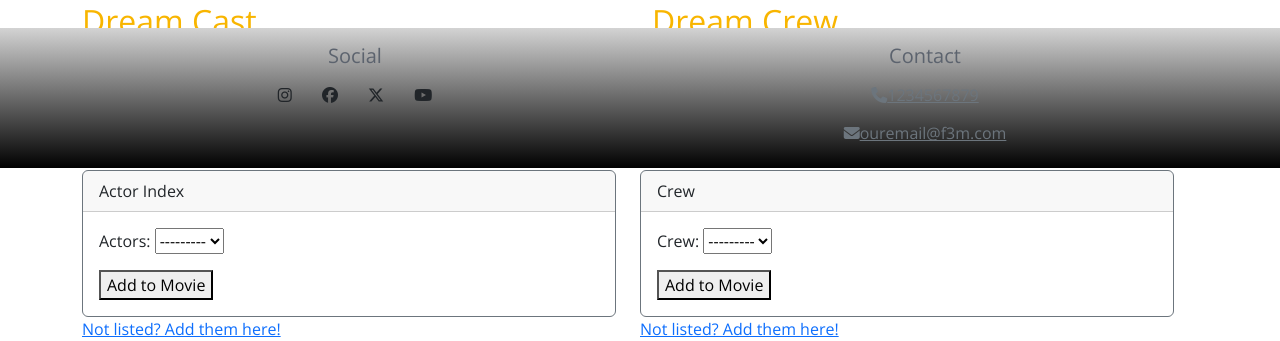
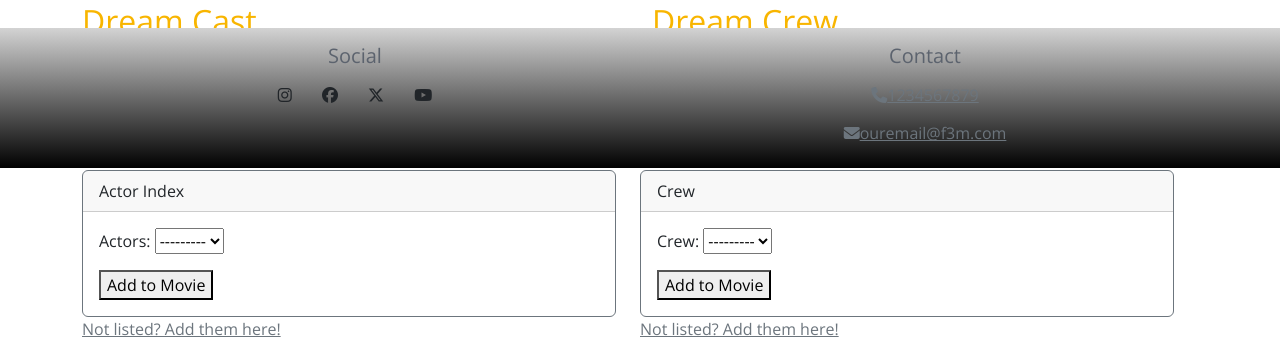
Before and after one commit to johnbean36/fantasy3movies, a Django app: template main_app/templates/movies/detail.html in a window 1280 px wide. Shown: the part 632-973 px from the top of the page. Run offline with Django 5.2, Linux system fonts and the light colour scheme; the template is opened without the code that fills it: values that come from a table or form of the project are taken from there, others are empty; some libraries are stand-ins or nearby versions.

Commit message:
change detail page text color

```diff
--- a/main_app/templates/movies/detail.html
+++ b/main_app/templates/movies/detail.html
@@ -1,6 +1,5 @@
 {% extends 'base.html' %}
 {% block content %}
-
 
 
 <div class="container">
@@ -88,9 +87,9 @@
                     </form>
                 </div>
             </div>
-            <a class= 'add' href="{% url 'actors' %}">Not listed? Add them here!</a>
+            <a class= 'add text-secondary' href="{% url 'actors' %}">Not listed? Add them here!</a>
         </div>
-
+             <!-- Add Crew -->
         <div class="col-md-6">
             <h2>Add Crew</h2>
             <div class="card border border-secondary">
@@ -105,11 +104,9 @@
                     </form>
                 </div>
             </div>
-                <a class= 'add' href="{% url 'production' %}">Not listed? Add them here!</a>
+                <a class= 'add text-secondary' href="{% url 'production' %}">Not listed? Add them here!</a>
         </div>
     </div>
 </div>
 
-
-
 {% endblock %}
```
Lines whose indentation alone changed are shown as unchanged.
